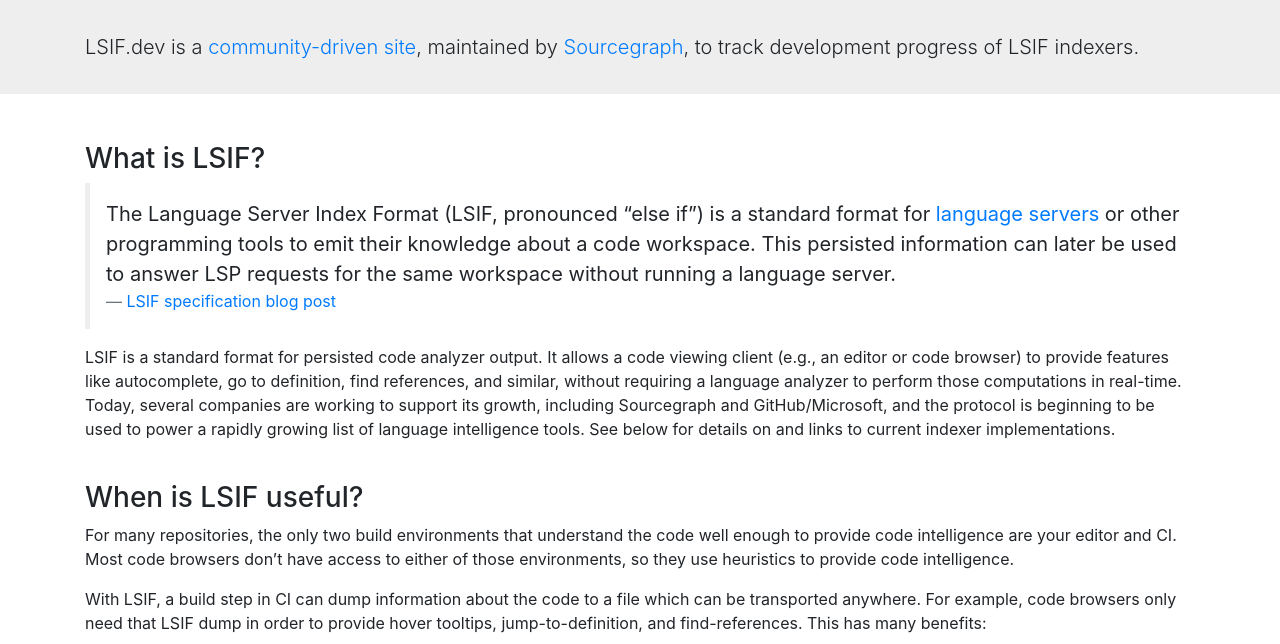
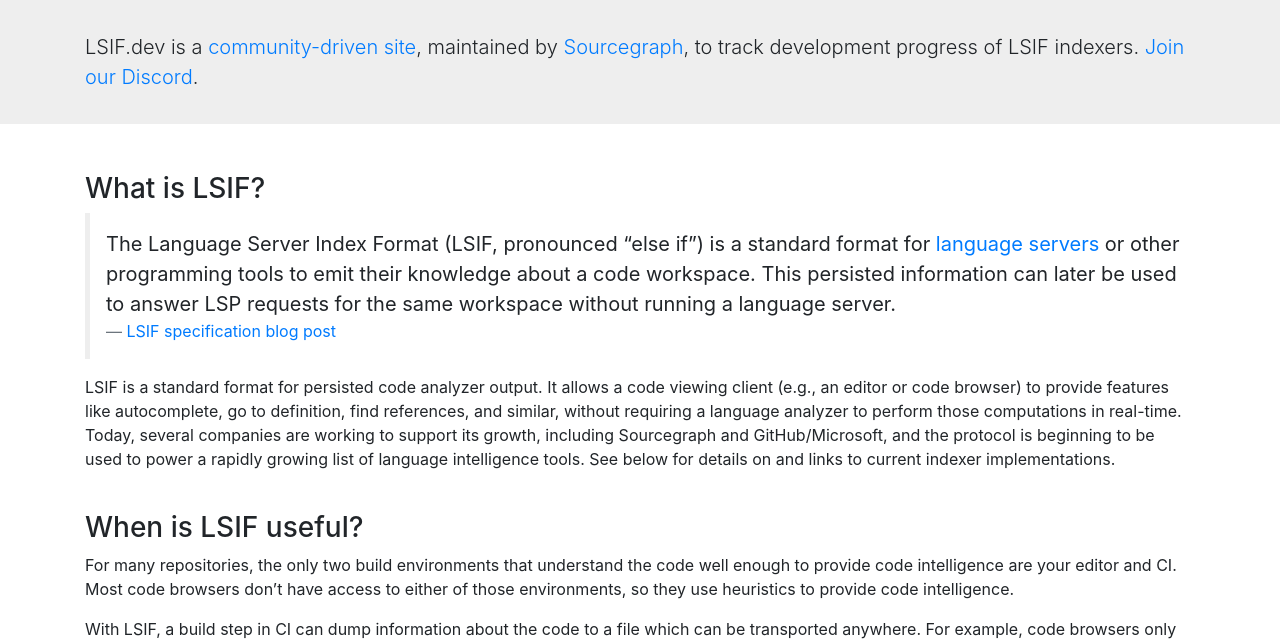
Before and after one commit to lsif/lsif.github.io, a plain HTML site: page index.html in a window 1280 px wide. Shown: the part 149-793 px from the top of the page. Drawn offline with nearby package versions, Linux system fonts and the light colour scheme.

Commit message:
Add Discord link in header

```diff
--- a/index.html
+++ b/index.html
@@ -43,7 +43,7 @@
 			<br/>
 			<p class="lead">
 				LSIF.dev is a <a href="https://github.com/lsif/lsif.github.io">community-driven site</a>, maintained
-				by <a href="https://www.sourcegraph.com">Sourcegraph</a>, to track development progress of LSIF indexers.
+				by <a href="https://www.sourcegraph.com">Sourcegraph</a>, to track development progress of LSIF indexers. <a href="https://srcgr.ph/lsif-dev-discord">Join our Discord</a>.
 			</p>
 		</div>
 	</div>
```
